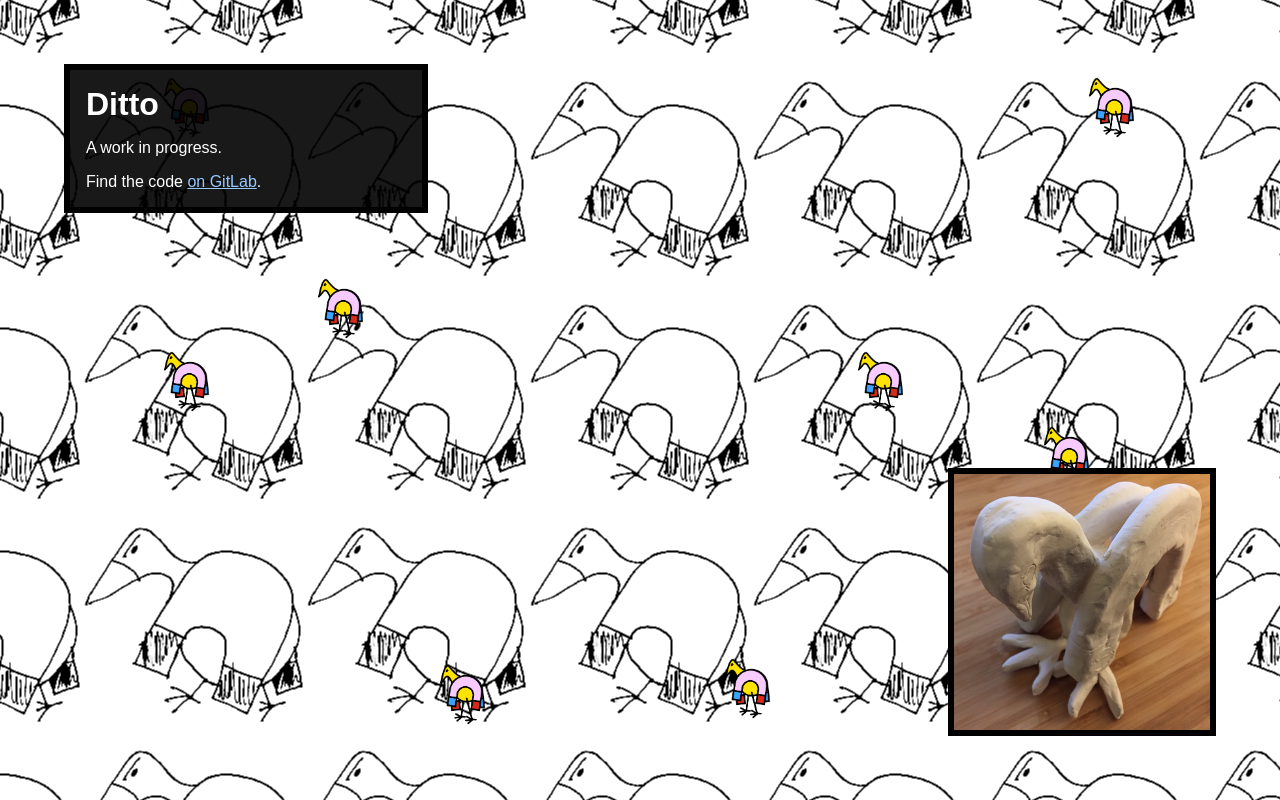
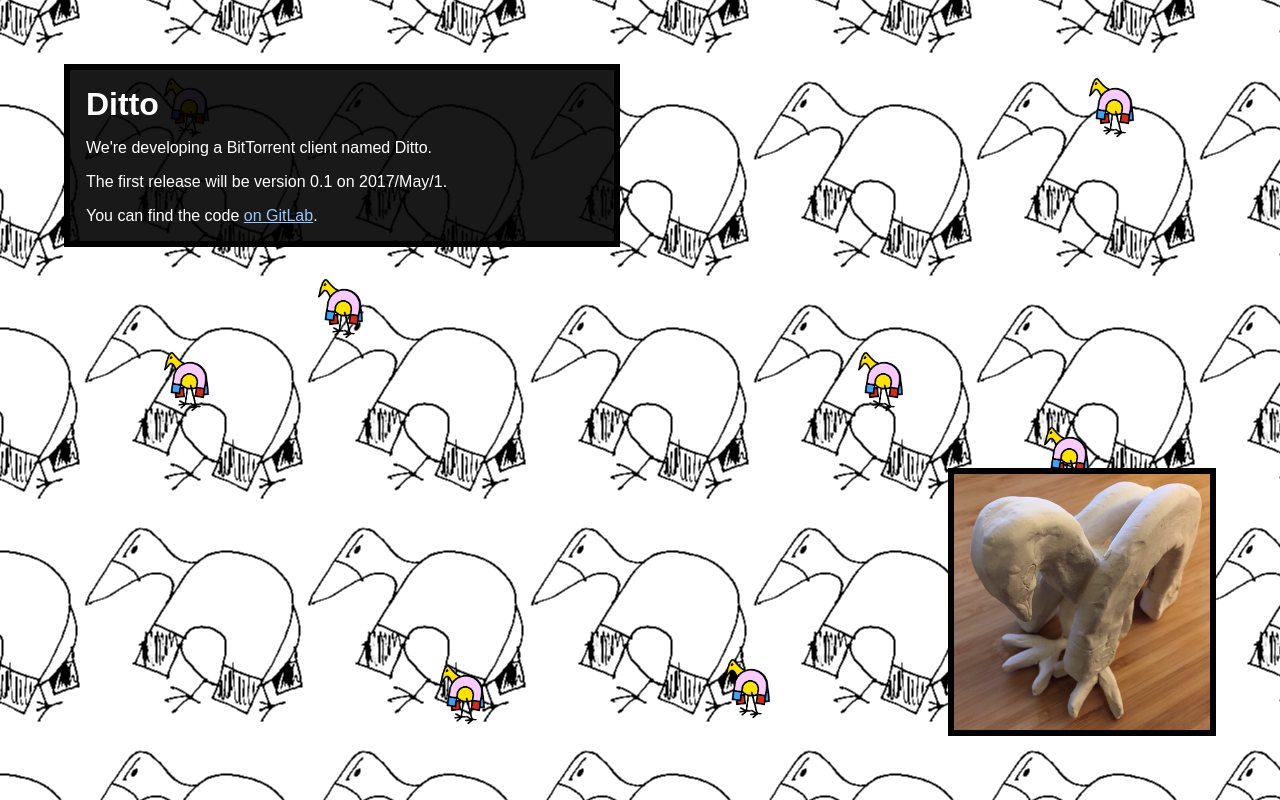
Before and after one commit to jeremyBanks/ferro, a plain HTML site: page docs/index.html in a window 1280 px wide. Drawn offline with Linux system fonts and the light colour scheme.

Commit message:
Update docs/index.html to say that it's a BitTorrent and our intended relase date.

```diff
--- a/docs/index.html
+++ b/docs/index.html
@@ -93,7 +93,8 @@
         overflow: auto;
         left: 64px;
         top: 64px;
-        width: 20em;
+        max-width: 32em;
+        right: 64px;
         border: 6px solid #000;
         background: rgba(0, 0, 0, 0.9);
         color: white;
@@ -126,11 +127,15 @@
         <h1>Ditto</h1>
 
         <p>
-            A work in progress.
+            We're developing a BitTorrent client named Ditto.
         </p>
 
         <p>
-            Find the code <a href="https://gitlab.com/ditto/ditto">on GitLab</a>.
+            The first release will be version 0.1 on 2017/May/1.
+        </p>
+
+        <p>
+            You can find the code <a href="https://gitlab.com/ditto/ditto">on GitLab</a>.
         </p>
     </main>
 
```
